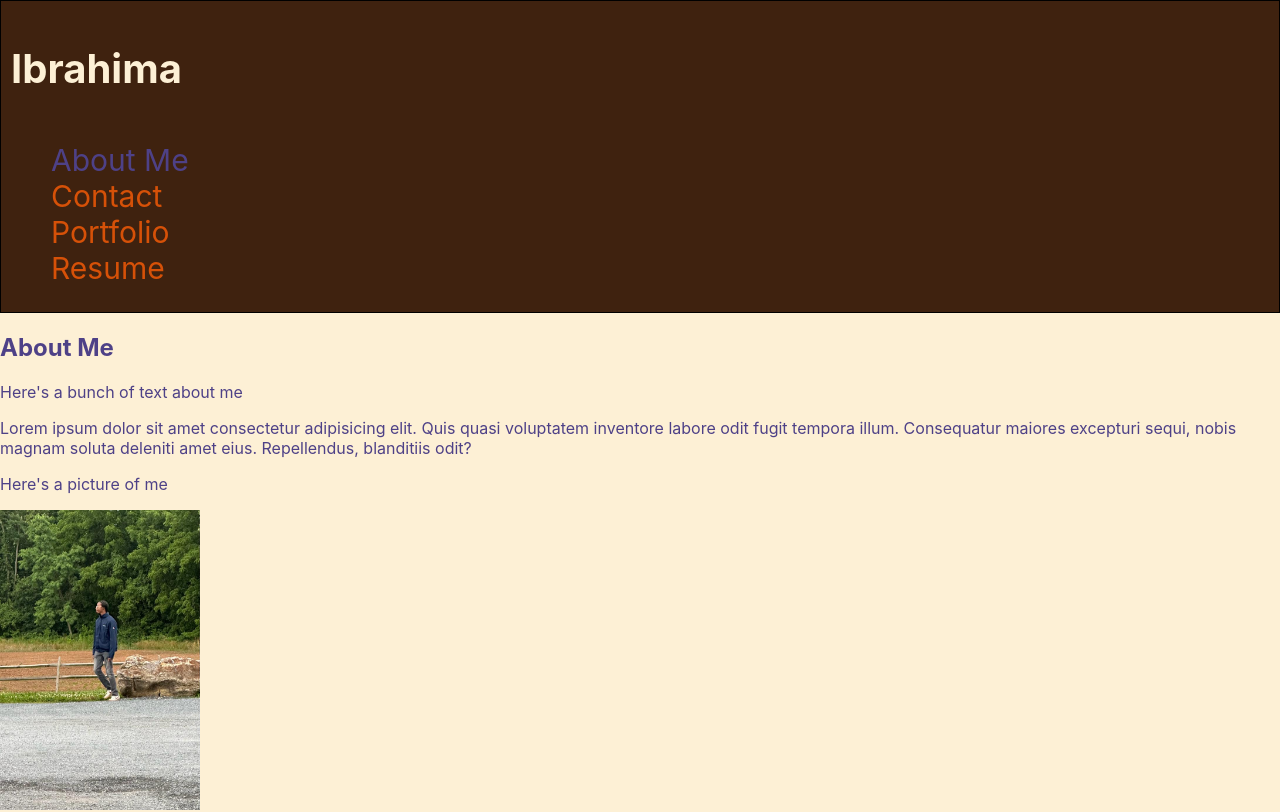
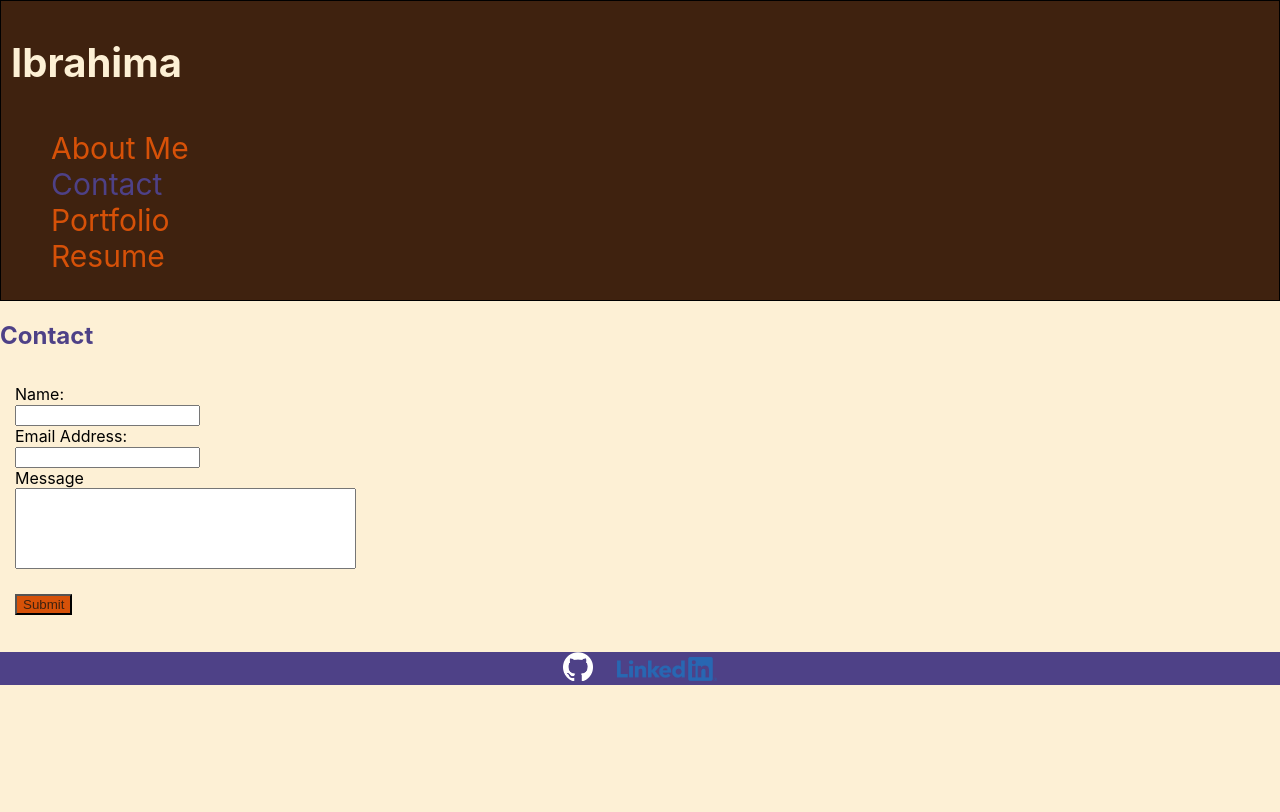
Before and after one commit to iab-19/react-portfolio, a React (Create React App) app: page / in a window 1280 px wide. Shown: the top 812 px of the page. Built offline with nearby package versions, Linux system fonts and the light colour scheme; the HTML template or start-up script is replaced by a standard one.

Commit message:
Add semantics to html code

```diff
--- a/src/App.js
+++ b/src/App.js
@@ -30,9 +30,9 @@ import Footer from './components/Footer';
 
 const App = () => {
     return (
-    <section>
+    <body>
         <Content />
-    </section>
+    </body>
     )
 }
 
--- a/src/components/Content.js
+++ b/src/components/Content.js
@@ -11,7 +11,7 @@ import Footer from './Footer';
 
 
 function Content() {
-    const [currentPage, setCurrentPage] = useState('About');
+    const [currentPage, setCurrentPage] = useState('Contact');
 
 
     const renderPage = () => {
@@ -36,11 +36,11 @@ function Content() {
     const handlePageChange = (page) => setCurrentPage(page);
 
     return (
-        <body>
+        <main>
             <Header currentPage={currentPage} handlePageChange={handlePageChange} />
             {renderPage()}
             <Footer />
-        </body>
+        </main>
     );
 }
 
--- a/src/pages/About.js
+++ b/src/pages/About.js
@@ -3,7 +3,7 @@ import ib from '../assets/ib.jpg';
 
 export default function About() {
     return (
-        <div>
+        <section className="about">
             <h1>About Me</h1>
             <p>Here's a bunch of text about me</p>
             <p>    Lorem ipsum dolor sit amet consectetur adipisicing elit. Quis quasi voluptatem inventore labore odit fugit tempora illum. Consequatur maiores excepturi sequi, nobis magnam soluta deleniti amet eius. Repellendus, blanditiis odit?</p>
@@ -12,8 +12,6 @@ export default function About() {
             <p>This is what I like to do</p>
             <p>This is what I like to read</p>
             <p>This is what I like to watch</p>
-
-
-        </div>
+        </section>
     )
 }
--- a/src/pages/Contact.js
+++ b/src/pages/Contact.js
@@ -3,7 +3,7 @@ import github from '../assets/GitHub-Logos/GitHub_Logo.png';
 
 export default function Contact() {
     return (
-        <div>
+        <section className='contact'>
             <h1>Contact</h1>
             <form id='contactForm'>
                 <label for="name">Name:</label><br />
@@ -14,10 +14,6 @@ export default function Contact() {
                 <textarea type='text' id="message" rows="5" cols="40"></textarea><br /> <br />
                 <input type='submit' value="Submit" id='submitButton'></input>
             </form>
-            <a href='https://github.com/iab-19'><img src={github} alt='github' id='githubIcon'></img></a>
-
-            {/* <span id="githubIcon"></span><br /> */}
-            <i>LinkedIn</i>
-        </div>
+        </section>
     )
 }
```
